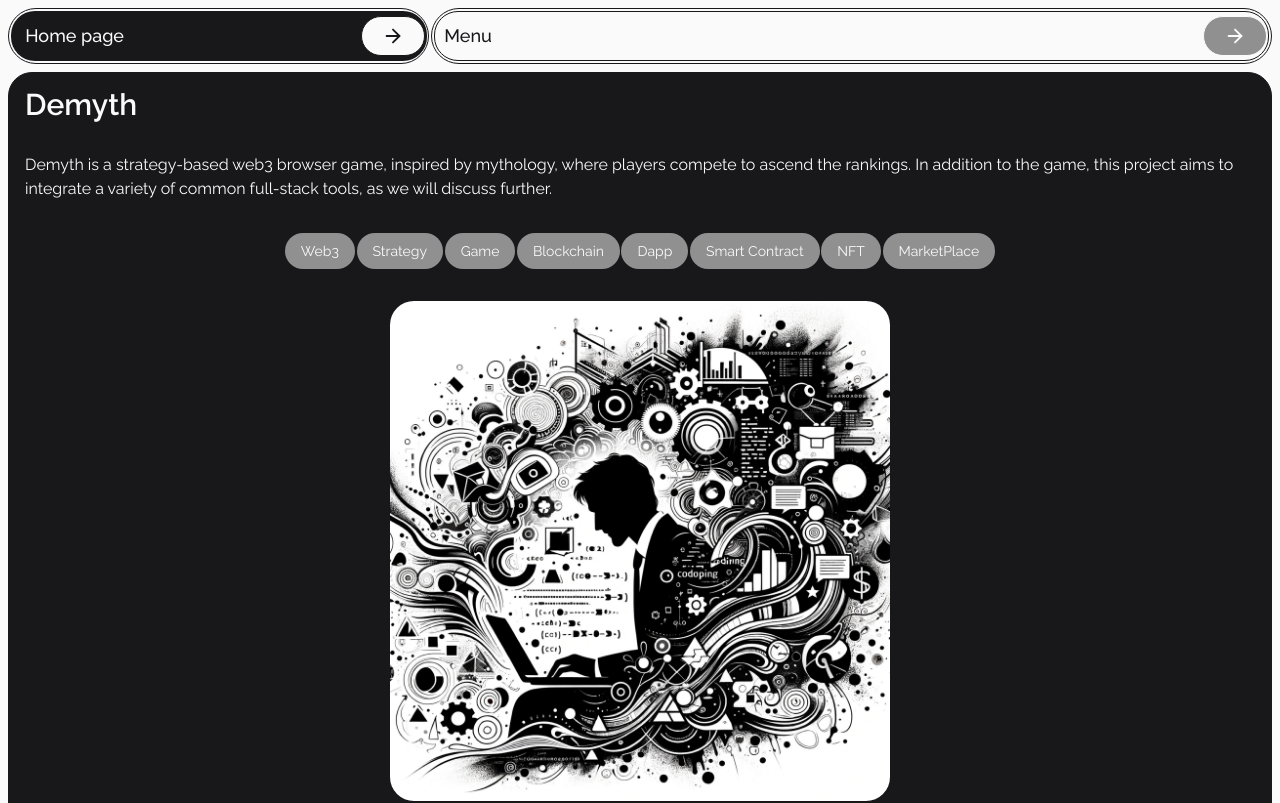
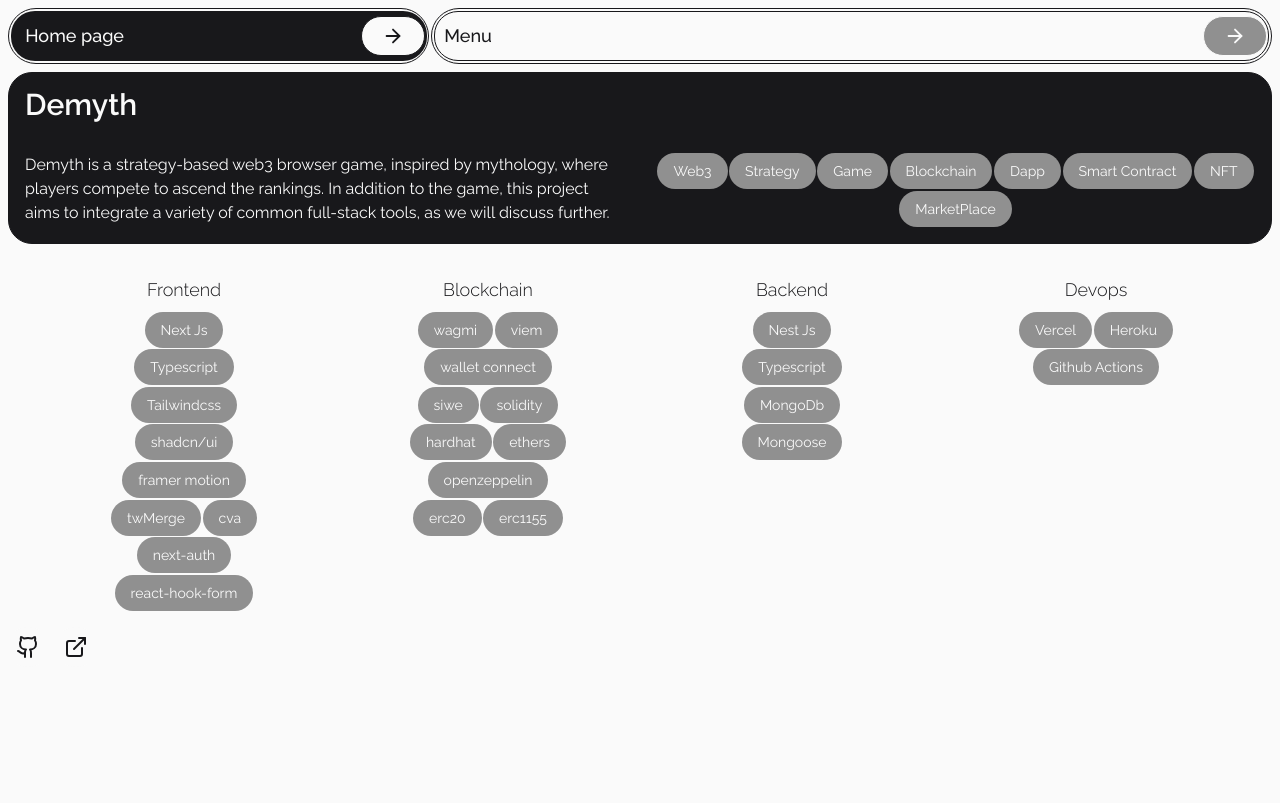
Before and after one commit to MarcOreliOoo/portfolio, a Next.js app: page /project/1 in a window 1280 px wide. Shown: the top 803 px of the page. Built offline with nearby package versions, Linux system fonts and the light colour scheme.

Commit message:
refactor + layout project page with Blob videos

```diff
--- a/src/app/project/[id]/page.tsx
+++ b/src/app/project/[id]/page.tsx
@@ -2,8 +2,65 @@ import React from "react";
 import Link from "next/link";
 import Image from "next/image";
 import Title from "@/components/ui/Title";
-import { projectsData } from "@/lib/data";
+import { projectType, projectsData } from "@/lib/data";
 import { Github, ExternalLink } from "lucide-react";
+
+import { Suspense } from "react";
+import { list } from "@vercel/blob";
+
+const VideoSkeleton = () => (
+	<div className="w-full h-72 bg-secondary rounded-3xl bg-gradient-to-r from-secondary to-accent" />
+);
+
+const VideoComponent = async ({ fileName }: { fileName: string }) => {
+	const { blobs } = await list({
+		prefix: fileName,
+	});
+
+	const { url } = blobs[0];
+
+	return (
+		<video
+			controls
+			preload="auto"
+			aria-label="Video player"
+			muted
+			autoPlay
+			playsInline
+			loop
+		>
+			<source src={url} type="video/mp4" />
+			Your browser does not support the video tag.
+		</video>
+	);
+};
+
+const VideoPreview = ({ preview }: { preview: projectType["preview"] }) => {
+	if (!preview) return null;
+	return (
+		<Suspense fallback={<VideoSkeleton />}>
+			<VideoComponent fileName={preview} />
+		</Suspense>
+	);
+};
+
+const ImagesList = ({ images }: { images: projectType["images"] }) => {
+	if (!images) return null;
+	return (
+		<>
+			{images.map((image, index) => (
+				<Image
+					key={index}
+					src={image}
+					alt={image}
+					width="500"
+					height="500"
+					priority={true}
+				/>
+			))}
+		</>
+	);
+};
 
 const ProjectPage = ({ params }: { params: { id: string } }) => {
 	const project = projectsData.find(
@@ -16,8 +73,10 @@ const ProjectPage = ({ params }: { params: { id: string } }) => {
 	}
 
 	return (
+		<main className="h-auto w-full grid grid-cols-1 gap-2">
 			<div className="h-auto w-full bg-primary text-primary-foreground rounded-3xl border border-primary p-4 flex flex-col items-start justify-evenly gap-8 relative overflow-clip md:justify-start">
 				<Title>{project.title}</Title>
+				<div className="grid grid-cols-1 gap-8 sm:grid-cols-2">
 					<p>{project.shortDesc}</p>
 					<div className="flex flex-wrap gap-[0.1rem] overflow-clip items-start justify-center w-full">
 						{project.tags.map((tag) => (
@@ -29,20 +88,19 @@ const ProjectPage = ({ params }: { params: { id: string } }) => {
 							</span>
 						))}
 					</div>
-			<div className="flex items-center justify-center mx-auto rounded-3xl overflow-clip">
-				<Image
-					src={"/developer.png"}
-					alt={project.title}
-					width="500"
-					height="500"
-					priority={true}
-				/>
+				</div>
+			</div>
+			<div className="flex items-center justify-center mx-auto rounded-3xl overflow-clip w-full h-full">
+				<VideoPreview preview={project.preview} />
+			</div>
+			<div className="flex items-center justify-center mx-auto rounded-3xl overflow-clip w-full h-full">
+				<ImagesList images={project.images} />
 			</div>
 			<div className="flex flex-wrap gap-8 w-full items-start justify-between sm:justify-evenly overflow-clip">
 				{Object.entries(project.techs).map((category) => (
 					<div
 						key={category[0]}
-						className="flex flex-col items-center justify-start w-full sm:w-60 md:w-48 gap-2"
+						className={`flex flex-col items-center justify-start w-full sm:w-60 md:w-48 gap-2 rounded-3xl p-2`}
 					>
 						<Title variant="small">
 							{category[0]
@@ -81,7 +139,7 @@ const ProjectPage = ({ params }: { params: { id: string } }) => {
 					</div>
 				)}
 			</div>
-		</div>
+		</main>
 	);
 };
 
--- a/src/lib/data.ts
+++ b/src/lib/data.ts
@@ -10,6 +10,7 @@ type projectType = {
 	tags: string[];
 	shortDesc: string;
 	preview?: string;
+	images?: string[];
 	links?: {
 		website?: string;
 		github?: string;
@@ -137,7 +138,7 @@ const projectsData: projectType[] = [
 		],
 		shortDesc:
 			"Modern Design Website is a project that aims to create a modern website design with a lot of smooth gradient and explore tailwindcss usage.",
-		preview: "",
+		preview: "FlashbackModernWebApp",
 		links: {
 			website: "https://start-modern-web3-app.vercel.app/",
 			github: "https://github.com/MarcOreliOoo/Modern-Design-App",
```
Lines whose indentation alone changed are shown as unchanged.
